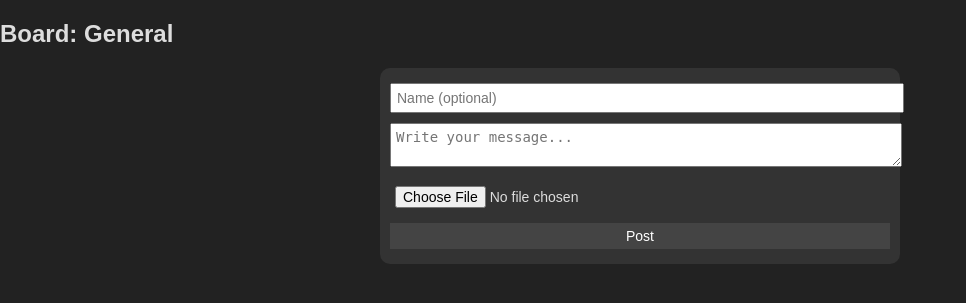
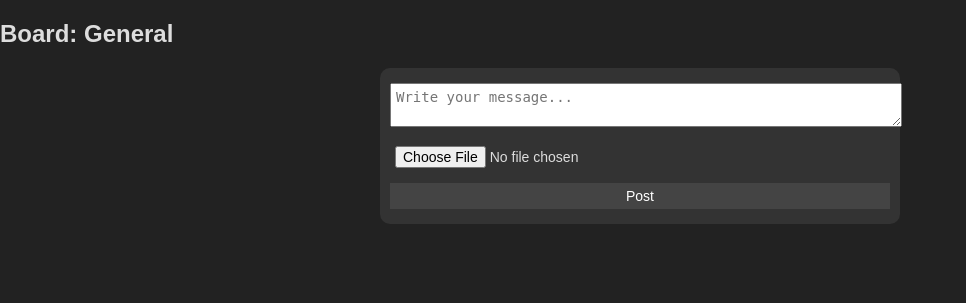
Before and after one commit to sdcat404/TorBoard, a PHP site: page /NEWindex.php in a window 1280 px wide. Shown: the part 118-421 px from the top of the page, without its empty margins (0-966 px from the left). Run offline with PHP 8.4, Linux system fonts and the light colour scheme.

Commit message:
Update NEWindex.php

```diff
--- a/NEWindex.php
+++ b/NEWindex.php
@@ -1,6 +1,9 @@
 <?php
 session_start();
 
+if (!isset($_SESSION['user_id'])) {
+    $_SESSION['user_id'] = uniqid();
+}
 // List of boards
 $boards = [
     'tech' => 'Technology',
@@ -26,9 +29,14 @@ if (!is_dir($uploadDir)) {
 
 // Handle form submission for posts
 if ($_SERVER['REQUEST_METHOD'] === 'POST' && isset($_POST['message'])) {
-    $name = htmlspecialchars($_POST['name'] ?? 'Anonymous');
+    //$name = htmlspecialchars($_POST['name'] ?? 'Anonymous');
     $message = htmlspecialchars($_POST['message'] ?? '');
     $image = '';
+if (empty($message)) {
+    die("Error: You must enter text in the message field.");
+}
+    $image = '';
+    $userId = $_SESSION['user_id'];
 
     // Secure file upload handling
     $allowedTypes = ['image/jpeg', 'image/png', 'image/gif'];
@@ -82,6 +90,7 @@ if ($_SERVER['REQUEST_METHOD'] === 'POST' && isset($_POST['comment'])) {
     $commentName = htmlspecialchars($_POST['comment_name'] ?? 'Anonymous');
     $comment = htmlspecialchars($_POST['comment']);
 
+    $userId = $_SESSION['user_id'];
     $postsFile = $uploadDir . 'posts.json';
     $posts = file_exists($postsFile) ? json_decode(file_get_contents($postsFile), true) : [];
 
@@ -140,7 +149,7 @@ $posts = file_exists($postsFile) ? json_decode(file_get_contents($postsFile), tr
 <main>
 <h2>Board: <?= $boards[$currentBoard] ?></h2>
     <form action="" method="post" enctype="multipart/form-data">
-        <input type="text" name="name" placeholder="Name (optional)">
+
         <textarea name="message" placeholder="Write your message..." required></textarea>
         <input type="file" name="image">
         <button type="submit">Post</button>
@@ -148,7 +157,7 @@ $posts = file_exists($postsFile) ? json_decode(file_get_contents($postsFile), tr
 
     <?php foreach (array_reverse($posts) as $post): ?>
         <div class="post">
-            <strong><?= $post['name'] ?></strong><br>
+            <strong><?= $post['Name'] ?></strong><br>
             <p><?= nl2br($post['message']) ?></p>
             <?php if (!empty($post['image'])): ?>
                 <img src="/<?= $post['image'] ?>" alt="Uploaded Image">
@@ -166,7 +175,7 @@ $posts = file_exists($postsFile) ? json_decode(file_get_contents($postsFile), tr
 
             <form class="comment-form" action="" method="post">
                 <input type="hidden" name="post_id" value="<?= $post['id'] ?>">
-                <input type="text" name="comment_name" placeholder="Name (optional)">
+
                 <input type="text" name="comment" placeholder="Add a comment..." required>
                 <button type="submit">Comment</button>
             </form>
```
